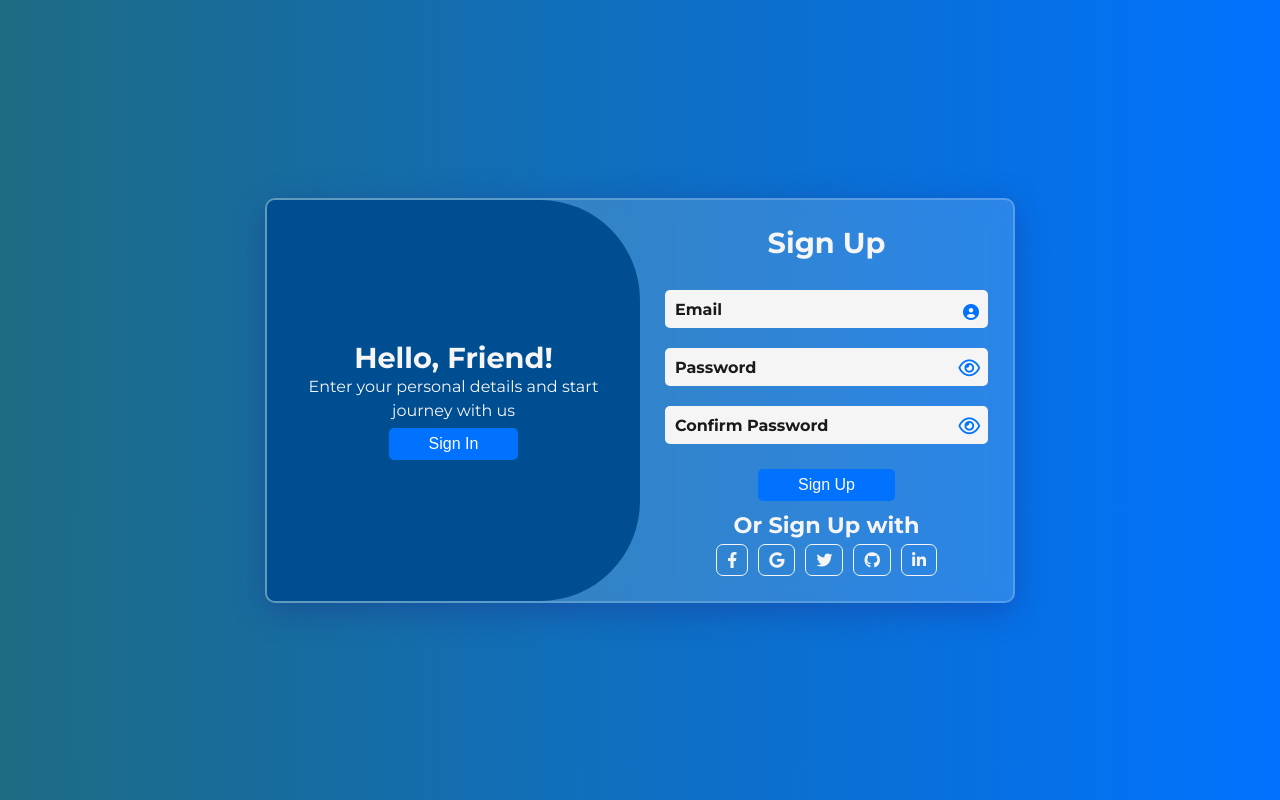
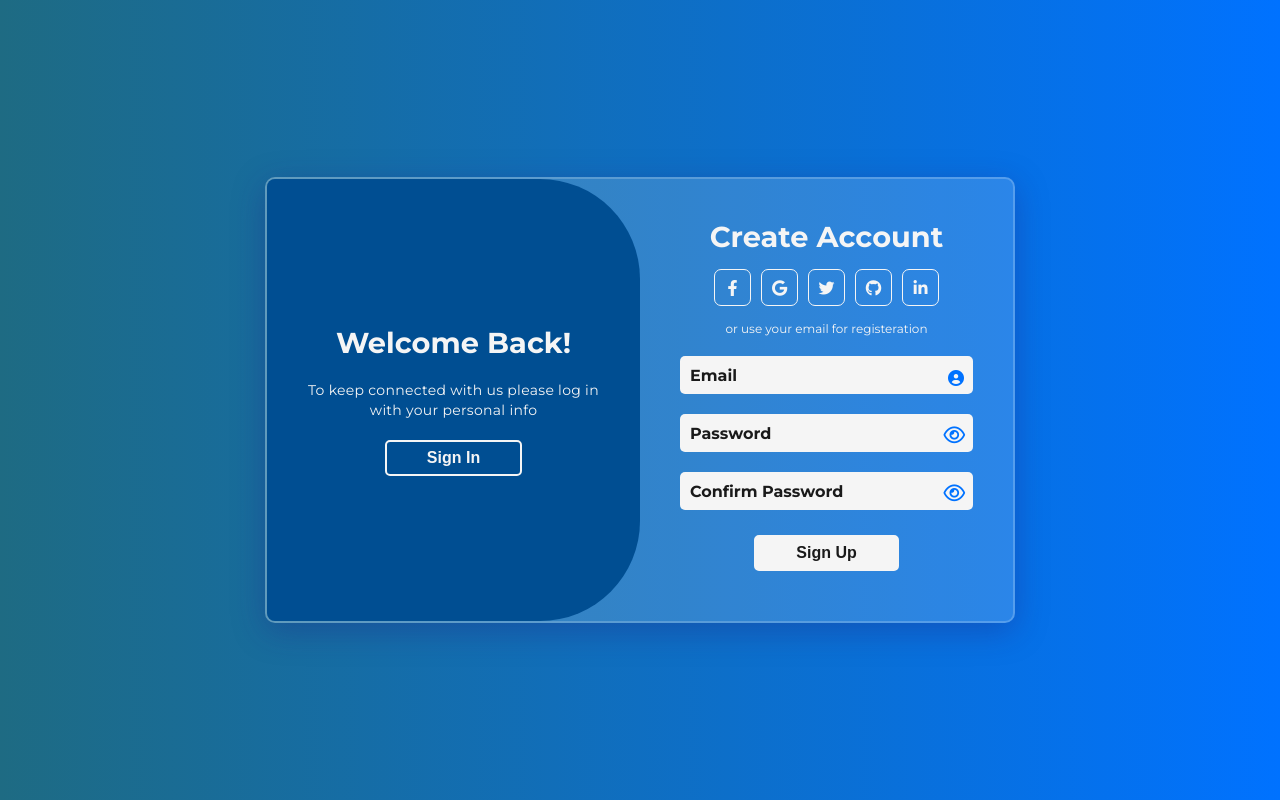
Before and after one commit to TAky5566/login-page-js, a plain HTML site: page index.html in a window 1280 px wide. Both pictures are taken after a click on the button "Sign Up". Drawn offline with Linux system fonts and the light colour scheme.

Commit message:
some changes

```diff
--- a/index.html
+++ b/index.html
@@ -15,68 +15,71 @@
         <div class="login active">
             <div class="login-form">
                 <h2>Sign in</h2>
-                <form >
+                <div class="social-login">
+                    <a href="#" class="social-button " ><i class="fab fa-facebook-f">  </i> </a>
+                    <a href="#" class="social-button " ><i class="fab fa-google"    >  </i> </a>
+                    <a href="#" class="social-button " ><i class="fab fa-twitter"   >  </i> </a>
+                    <a href="#" class="social-button " ><i class="fab fa-github"    > </i>  </a>
+                    <a href="#" class="social-button " ><i class="fab fa-linkedin-in"> </i> </a>
+                </div>
+                <p>or use your email password</p>
+                <form method="post" >
                     <div class="input-group">
-                        <input type="email" placeholder="UserName" id="UserName" name="UserName" required>
-                        <label for="UserName">UserName</label>
+                        <input type="email" placeholder=" " id="UserName" name="UserName" required>
+                        <label for="UserName">Email</label>
                     </div>
                     <div class="input-group">
-                        <input type="password" class="see1"  minlength="8" maxlength="32" placeholder="Password" id="Password" name="Password" required>
+                        <input type="password" class="see1"  minlength="8" maxlength="32" placeholder=" " id="Password" name="Password" required>
                         <label for="Password">Password</label>
                         <i class="fa-regular fa-eye" id="eye1" ></i>
                     </div>
+                    <a href="#">Forget Your Password?</a>
                     <button type="submit" id="LoginAccount">Login</button>
                 </form>
-                <h3>Or log In with</h3>
-                <div class="social-login">
-                    <a href="#" class="social-button "><i class="fab fa-facebook-f"></i> </a>
-                    <a href="#" class="social-button "><i class="fab fa-google"></i>       </a>
-                    <a href="#" class="social-button "><i class="fab fa-twitter"></i>     </a>
-                    <a href="#" class="social-button "><i class="fab fa-github"></i>        </a>
-                    <a href="#" class="social-button "><i class="fab fa-linkedin-in"></i> </a>
-                </div>
+
             </div>
         </div>
         <div class="signup">
             <div class="signup-form" >
-                <h2>Sign Up</h2>
-                <form>
+                <h2>Create Account</h2>
+                <div class="social-login ">
+                    <a href="#" class="social-button " ><i class="fab fa-facebook-f">  </i> </a>
+                    <a href="#" class="social-button " ><i class="fab fa-google"    >  </i> </a>
+                    <a href="#" class="social-button " ><i class="fab fa-twitter"   >  </i> </a>
+                    <a href="#" class="social-button " ><i class="fab fa-github"    > </i>  </a>
+                    <a href="#" class="social-button " ><i class="fab fa-linkedin-in"> </i> </a>
+                </div>
+                <p>or use your email for registeration</p>
+                <form method="post">
                     <div class="input-group">
-                        <input type="email" placeholder="Email" id="signUpEmail" name="signUpEmail" required>
+                        <input type="email" placeholder=" " id="signUpEmail" name="signUpEmail" required>
                         <label for="signUpEmail">Email</label>
                     </div>
                     <div class="input-group">
-                        <input type="password" class="see2"  minlength="8" maxlength="32" placeholder="password" id="signUpPassword" name="signUpPassword" required>
+                        <input type="password" class="see2"  minlength="8" maxlength="32" placeholder=" " id="signUpPassword" name="signUpPassword" required>
                         <label for="signUpPassword">Password</label>
                         <i class="fa-regular fa-eye" id="eye2"></i>
                     </div>
                     <div class="input-group">
-                        <input type="password" class="see3"  minlength="8" maxlength="32" placeholder="confirmPassword" id="confirmPassword" name="confirmPassword" required>
+                        <input type="password" class="see3"  minlength="8" maxlength="32" placeholder=" " id="confirmPassword" name="confirmPassword" required>
                         <label for="confirmPassword">Confirm Password</label>
                         <i class="fa-regular fa-eye" id="eye3"></i>
                     </div>
                     <button type="submit" id="SignAccount">Sign Up</button>
                 </form>
-                <h3>Or Sign Up with</h3>
-                <div class="social-login ">
-                    <a href="#" class="social-button "><i class="fab fa-facebook-f"></i> </a>
-                    <a href="#" class="social-button "><i class="fab fa-google"></i>       </a>
-                    <a href="#" class="social-button "><i class="fab fa-twitter"></i>     </a>
-                    <a href="#" class="social-button "><i class="fab fa-github"></i>        </a>
-                    <a href="#" class="social-button "><i class="fab fa-linkedin-in"></i> </a>
-                </div>
             </div>
         </div>
     </div>
     <div class="layer">
         <div class="layer-content" >
-            <h2>Welcome Back!</h2>
-            <p>To keep connected with us please log in with your personal info</p>
+            <h2>Hello, Friend!</h2>
+            <p>Enter your personal details and start journey with us</p>
             <button id="signinPage" >Sign Up</button>
         </div>
         <div class="layer-content inactive">
-            <h2>Hello, Friend!</h2>
-            <p>Enter your personal details and start journey with us</p>
+            <h2>Welcome Back!</h2>
+            <p>To keep connected with us please log in with your personal info</p>
+
             <button id="signupPage">Sign In</button>
         </div>
     </div>
--- a/script.js
+++ b/script.js
@@ -3,8 +3,8 @@
     let signup = document.getElementById("signupPage");
     let con1  =document.querySelector(".form-container .login");
     let con2  =document.querySelector(".form-container .signup");
-    let x = document.querySelector(".layer .layer-content");
-    let y = document.querySelector(".layer .layer-content.inactive");
+    let layer1 = document.querySelector(".layer .layer-content");
+    let layer2 = document.querySelector(".layer .layer-content.inactive");
     /* validation elements for sign new account*/
     let submit = document.getElementById("SignAccount");
     let password1 = document.getElementById("signUpPassword");
@@ -22,10 +22,9 @@
     let eye2 = document.getElementById("eye2");
     let eye3 = document.getElementById("eye3");
 
-console.log(see1,see2,see3);
 
     /*
-    Regular expression for validating email addresses.
+    Regular ex.pression for validating email addresses.
     This pattern checks for a valid format of :
     - an email address
     - including the presence of an '@' symbol
@@ -52,7 +51,7 @@ console.log(see1,see2,see3);
             emailx.parentNode.insertBefore(errorMessage, emailx.nextElementSibling.nextSibling);
             setTimeout(() => {
                 errorMessage.remove();
-            }, timeout = 3000);
+            }, 3000);
 
             if(event)event.preventDefault();
             return;
@@ -69,7 +68,7 @@ console.log(see1,see2,see3);
             const errorMessage = document.createElement("div");
             errorMessage.className = "error-message";
             if(password1.value.length < 8) {
-                errorMessage.textContent = "Password must be at least 8 characters long.";
+                errorMessage.textContent = "length must be at least 8 characters";
             }
             else {
                 errorMessage.textContent = "Passwords do not match.";
@@ -90,7 +89,7 @@ console.log(see1,see2,see3);
     /* event listeners  for validation while inputing*/
     /*  validation  for sign new account*/
     email.addEventListener("input", function () {
-        emailvalidation();
+         emailvalidation();
     });
     password1.addEventListener("input", function () {
         passwordValidation();
@@ -137,7 +136,7 @@ console.log(see1,see2,see3);
             password3.style.border = "2px solid red";
             const errorMessage = document.createElement("div");
             errorMessage.className = "error-message";
-            errorMessage.textContent = "Password must be at least 8 characters long.";
+            errorMessage.textContent = "length must be at least 8 characters";
             password3.parentNode.insertBefore(errorMessage, password3.nextElementSibling.nextSibling);
             setTimeout(() => {
                 errorMessage.remove();
@@ -159,13 +158,13 @@ console.log(see1,see2,see3);
     signin.addEventListener("click", function(){
         con1.classList.remove("active");
         con2.classList.add("active");
-        x.classList.add("inactive");
-        y.classList.remove("inactive");
+        layer1.classList.add("inactive");
+        layer2.classList.remove("inactive");
     });
 
     signup.addEventListener("click", function(){
         con2.classList.remove("active");
         con1.classList.add("active");
-        y.classList.add("inactive");
-        x.classList.remove("inactive");
+        layer2.classList.add("inactive");
+        layer1.classList.remove("inactive");
     });
--- a/style.css
+++ b/style.css
@@ -1,13 +1,23 @@
 @import url('https://fonts.googleapis.com/css2?family=Montserrat:wght@300;400;500;600;700&display=swap');
 /* general setups*/
+:root{
+    --white-color:#F5F5F5;
+    --black-color:#1A1A1A;
+    --main-color :#0072FF;
+    --secondary-color:#004E92;
+    --second-backcolor:#1e6b83;
+}
+
 *{
     padding: 0;
     margin: 0;
+    -webkit-box-sizing: border-box;
+       -moz-box-sizing: border-box;
             box-sizing: border-box;
 }
 body{
     height: 100vh;
-    background: linear-gradient(to right, #1e6b83, #0072ff);
+    background: linear-gradient(to right, var(--second-backcolor), var(--main-color));
     display: flex;
     justify-content: center;
     align-items: center;
@@ -20,42 +30,24 @@ button{
     padding: 7px 40px;
     border: none;
     border-radius: 5px;
-    background-color: #0072ff;
-    color: #fff;
     font-size: 1rem;
+    font-weight: bold;
     cursor: pointer;
     transition: background-color 0.3s ease;
-}
-
-button:hover{
-    background-color: #0056b3;
-}
-
-button[type="submit"]{
-   margin: 25px auto 0;
-   display: block;
+    border: 2px solid var(--white-color);
 }
 
 h3{
     font-size: 1.4rem;
     margin-bottom: 5px;
-    color: #f5f5f5;
+    color: var(--white-color);
 }
 input::placeholder{
     color: transparent;
 }
-
-p{
-    line-height: 1.5;
-    font-size: 16px;
-    padding: 0 10px;
-    margin-bottom: 5px;
-}
-
 .inactive{
     display: none;
 }
-
 /*************************/
 .container{
     width: 100%;
@@ -64,19 +56,16 @@ p{
     position: relative;
     border-radius: 10px;
     overflow: hidden;
-    color : #f5f5f5;
+    color : var(--white-color);
     background-color: rgba(255, 255, 255, 0.15);
-    backdrop-filter: blur(10px);
     border: 2px solid rgba(255, 255, 255, 0.2);
     box-shadow: 0 8px 32px 0 rgba( 31, 38, 135, 0.37 );
-
-
 }
 
 .form-container{
     display: flex;
     width: 100%;
-    div{
+    &>div{
         width:100%
     }
 }
@@ -91,71 +80,71 @@ p{
     justify-content: center;
     align-items: center;
     flex-direction: column;
-    flex-basis: 50%;
-    padding: 25px;
+    padding: 40px;
     position: relative;
+    p{
+        font-size: 12px;
+    }
 }
 
 .login{
+    -moz-animation: fadeout-left 0.7s ease-in-out forwards;
+      -o-animation: fadeout-left 0.7s ease-in-out forwards ;
          animation: fadeout-left 0.7s ease-in-out forwards;
     opacity: 1;
     transform: translateX(0);
 }
 
-.login.active{
-    animation: fadeIn-left 0.7s ease-in-out forwards;
-    opacity: 0;
-    transform: translateX(-50px);
-}
 .signup{
+    -moz-animation: fadeout-right 0.7s ease-in-out forwards;
+      -o-animation: fadeout-right 0.7s ease-in-out forwards;
          animation: fadeout-right 0.7s ease-in-out forwards;
     opacity: 1;
     transform: translateX(0);
 }
-
-.signup.active{
-    animation: fadeIn-right 0.7s ease-in-out forwards;
-    opacity: 0;
-    transform: translateX(50px);
-}
-
-
 .container form{
     width: 100%;
-    margin: 10px 0;
+    margin-bottom: 10px;
     position: relative;
     .input-group{
         position: relative;
         margin-top: 20px;
     }
+    a{
+        display: block;
+        text-align: center;
+        font-size: 14px;
+        color: var(--white-color);
+        margin: 15px 50px 10px;
     }
-
-
-
+}
 .input-group input{
     width: 100%;
     padding: 10px;
     border: none;
     border-radius: 5px;
-    background-color: #f5f5f5;
+    background-color: var(--white-color);
     font-size: 1rem;
-    color: #333;
+    color: var(--black-color);
     outline: none;
     position: relative;
-
 }
 .input-group input:focus{
     box-shadow: 0 0 5px 2px rgba(0, 114, 255, 0.5);
 }
-
 .input-group label{
     position: absolute;
     top: 50%;
     left: 10px;
-    transform: translateY(-47%);
     font-size: 1rem;
-    color: #1a1a1a;
+    color: var(--black-color);
     font-weight: bold;
+    -moz-transform:  translateY(-47%);
+     -ms-transform:  translateY(-47%);
+      -o-transform:  translateY(-47%);
+         transform:  translateY(-47%);
+    -moz-transition: all 0.3s ease;
+      -o-transition: all 0.3s ease;
          transition: all 0.3s ease;
 }
 
@@ -164,7 +153,7 @@ p{
     top: -10px;
     left: 5px;
     font-size: 0.8rem;
-    color: #f5f5f5;
+    color: var(--white-color);
 }
 
 .input-group:has(input[type="email"]):before{
@@ -172,14 +161,17 @@ p{
     font-family: "Font Awesome 6 Free";
     font-weight: 900;
     font-size: 16px;
-    color: #0072ff;
     position: absolute;
+    top: 50%;
+    right: 15px;
     width: 10px;
     height: 10px;
-    top: 50%;
-    right: 15px;
-    transform: translateY(-50%);
     z-index: 4;
+    color: var(--main-color);
+    -moz-transform:  translateY(-50%);
+     -ms-transform:  translateY(-50%);
+      -o-transform:  translateY(-50%);
+         transform:  translateY(-50%);
 }
 
 
@@ -187,30 +179,139 @@ p{
     position: absolute;
     top: 54%;
     right: 8px;
-    transform: translateY(-50%);
-    z-index: 4;
+    color:var(--main-color);
     background-color: transparent;
     border: none;
+    z-index: 4;
     cursor: pointer;
-    z-index: 10;
-    color:#0072ff;
+    -moz-transform:  translateY(-50%);
+     -ms-transform:  translateY(-50%);
+      -o-transform:  translateY(-50%);
+         transform:  translateY(-50%);
 }
 
+button[type="submit"]{
+    display: block;
+    margin: 25px auto 0;
+    background-color: var(--white-color);
+    color: var(--black-color);
 
+ }
+ button[type="submit"]:hover{
+     background-color: transparent;
+     color: var(--white-color);
+ }
+
+ /* movinng layer */
 .container .layer{
-    background:  #004e92;
-    flex-basis: 50%;
-    border-radius: 100px 0 0 100px ;
-    display: flex;
-    justify-content: center;
-    align-items: center;
-
     position: absolute;
     width: 50%;
     height: 100%;
     right: 0;
     top: 0;
+    padding: 0 30px;
+    display: flex;
+    justify-content: center;
+    align-items: center;
+
+    border-radius: 100px 0 0 100px ;
+    background:  var(--secondary-color);
+
+    -moz-transition: 0.7s;
+      -o-transition: 0.7s;
          transition: 0.7s;
+
+    button{
+        background-color: transparent;
+        color: var(--white-color);
+        &:hover{
+            background-color: var(--white-color);
+            color: var(--black-color);
+        }
+    }
+}
+
+
+.layer  p{
+    font-size: 14px;
+    line-height: 20px;
+    letter-spacing: 0.3px;
+    margin: 20px 0;
+}
+
+.container .layer .layer-content{
+    text-align: center;
+    color:var(--white-color);
+}
+
+.social-login{
+display: flex;
+justify-content: center;
+margin: 15px 0;
+gap:10px;
+    a{
+        display: block;
+        text-decoration: none;
+        font-size: 1rem;
+        color: var(--white-color);
+        border: 1px solid var(--white-color);
+        border-radius: 7px;
+        -moz-transition:0.3s ease;
+          -o-transition:0.3s ease;
+             transition:0.3s ease;
+
+        i{
+            width: 35px;
+            height: 35px;
+            display: flex;
+            justify-content: center;
+            align-items: center;
+            color: var(--white-color);
+
+        }
+        &:hover {
+            background-color: var(--secondary-color);
+        }
+    }
+}
+
+/*
+erroe message appear when try to submit invalid form
+get msg from validation in js
+*/
+.error-message{
+    position: absolute;
+    right: 0px;
+    top: -30px;
+    width: 120%;
+    color: var(--white-color);
+    background-color: var(--black-color);
+    font-size: 14px;
+    padding: 2px 4px;
+    border-radius: 5px;
+    width: fit-content ;
+    z-index: 5;
+}
+.error-message:before{
+    content: '';
+    position: absolute;
+    top: 100%;
+    right: 5px;
+    margin-left: -5px;
+    border-width: 11px;
+    border-style: solid;
+    border-color: var(--black-color) transparent transparent transparent;
+}
+/* essential properties for animations*/
+.login.active{
+    animation: fadeIn-left 0.7s ease-in-out forwards;
+    opacity: 0;
+    transform: translateX(-50px);
+}
+.signup.active{
+    animation: fadeIn-right 0.7s ease-in-out forwards;
+    opacity: 0;
+    transform: translateX(50px);
 }
 
 .container:has(.login.active) .layer:first-child{
@@ -222,61 +323,14 @@ p{
     border-radius: 0 100px 100px 0 ;
  }
 
-.container .layer .layer-content{
-    text-align: center;
-    color:#f5f5f5;
+.layer .layer-content:first-of-type{
+    animation: fadeIn-right 0.7s ease-in-out forwards;
  }
 
-.social-login{
-display: flex;
-justify-content: center;
-gap:10px;
-    a{
-        display: block;
-
-        text-decoration: none;
-        font-size: 1rem;
-        color: #f5f5f5;
-        padding: 0px 10px;
-        border: 1px solid #f5f5f5;
-        transition: 0.3s ease;
-        border-radius: 7px;
-        &:hover{
-            color: #0072ff;
-        }
-        i{
-
-            height: 30px;
-            display: flex;
-            justify-content: center;
-            align-items: center;
-        }
-    }
+ .layer .layer-content:last-of-type{
+    animation: fadeIn-left 0.7s ease-in-out forwards;
  }
 
-
-.error-message{
-    color: #ffffff;
-    font-size: 14px;
-    position: absolute;
-    background-color: #1a1a1a;
-    z-index: 5;
-    padding: 0 2px;
-    border-radius: 5px;
-    width: fit-content !important;
-    right: 0px;
-    top: -30px;
-}
-.error-message:before{
-    content: '';
-    position: absolute;
-    top: 100%;
-    right: 5px;
-    margin-left: -5px;
-    border-width: 11px;
-    border-style: solid;
-    border-color: #1a1a1a transparent transparent transparent;
-}
 
 @keyframes fadeIn-left {
     0% {
@@ -318,3 +372,5 @@ gap:10px;
         transform: translateX(100%);
     }
 }
+
+/******************************/
```
Lines whose indentation alone changed are shown as unchanged.
